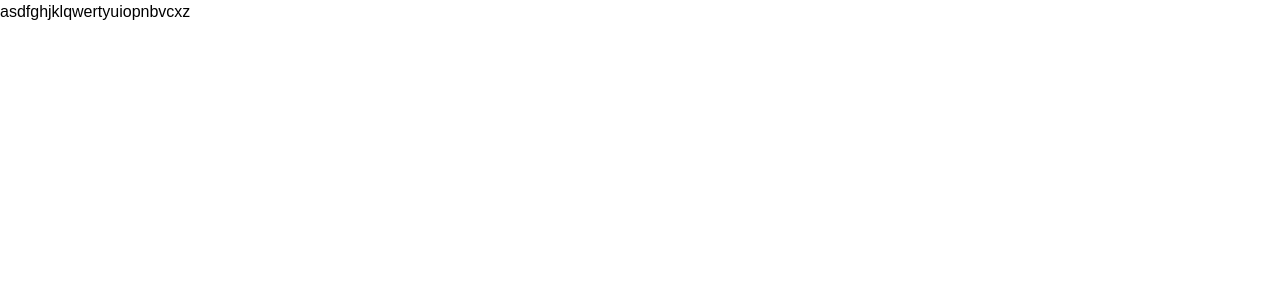
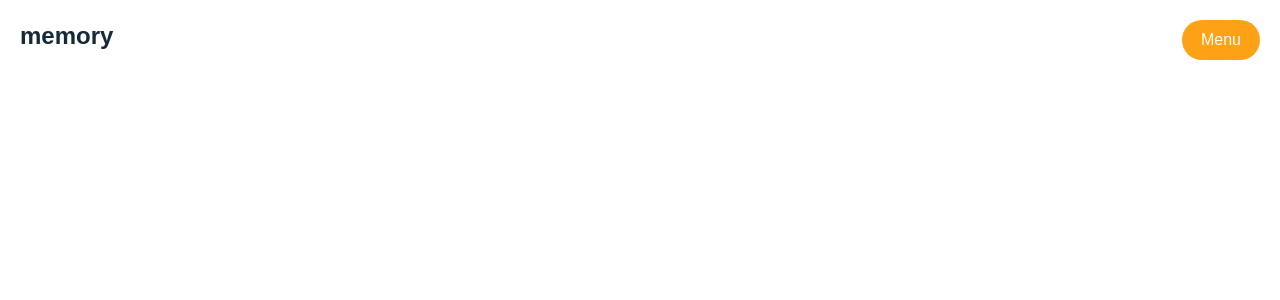
Before and after one commit to vikyij/memory-game-2, a React (Create React App) app: page / in a window 1280 px wide. Shown: the top 300 px of the page. Built offline with nearby package versions, Linux system fonts and the light colour scheme.

Commit message:
design game home page

```diff
--- a/package.json
+++ b/package.json
@@ -10,6 +10,7 @@
     "@types/node": "^16.11.25",
     "@types/react": "^17.0.39",
     "@types/react-dom": "^17.0.11",
+    "antd": "^4.18.7",
     "react": "^17.0.2",
     "react-dom": "^17.0.2",
     "react-scripts": "5.0.0",
--- a/src/App.tsx
+++ b/src/App.tsx
@@ -1,11 +1,8 @@
 import React from 'react'
+import Home from './pages/home'
 
 const GameApp = () => {
-  return (
-    <div>
-      <p>asdfghjklqwertyuiopnbvcxz</p>
-    </div>
-  )
+  return <Home />
 }
 
 export default GameApp
--- a/src/assets/styles/index.css
+++ b/src/assets/styles/index.css
@@ -7,13 +7,7 @@
 body {
   margin: 0;
   font-family: 'Atkinson Hyperlegible', sans-serif;
-  font-family: 'Rubik', sans-serif;
   -webkit-font-smoothing: antialiased;
   -moz-osx-font-smoothing: grayscale;
   box-sizing: border-box;
 }
-
-code {
-  font-family: 'Atkinson Hyperlegible', sans-serif;
-  font-family: 'Rubik', sans-serif;
-}
--- /dev/null
+++ b/src/components/button/index.tsx
@@ -0,0 +1,29 @@
+interface ButtonProps {
+  width: string
+  height: string
+  bgcolor: string
+  textcolor: string
+  children: string
+  marginRight?: string
+}
+
+export const ButtonComponent: React.FC<ButtonProps> = ({
+  width,
+  height,
+  bgcolor,
+  textcolor,
+  children,
+  marginRight,
+}) => {
+  const btnStyle = {
+    width,
+    height,
+    backgroundColor: bgcolor,
+    color: textcolor,
+    border: '0',
+    borderRadius: '26px',
+    marginRight: marginRight || '0px',
+  }
+
+  return <button style={btnStyle}>{children}</button>
+}
--- /dev/null
+++ b/src/components/selected-game/index.tsx
@@ -0,0 +1,20 @@
+import { ButtonComponent } from '../button'
+import './selected-game.css'
+
+const SelectedGame = () => {
+  return (
+    <div className='Nav'>
+      <h1 className='font-bold text-dark-blue text-2xl mb-10'>memory</h1>
+      <ButtonComponent
+        width='78px'
+        height='40px'
+        bgcolor='#FDA214'
+        textcolor='#fff'
+      >
+        Menu
+      </ButtonComponent>
+    </div>
+  )
+}
+
+export default SelectedGame
--- /dev/null
+++ b/src/components/selected-game/selected-game.css
@@ -0,0 +1,5 @@
+.Nav {
+  display: flex;
+  justify-content: space-between;
+  padding: 20px;
+}
--- /dev/null
+++ b/src/components/start-game/index.tsx
@@ -0,0 +1,92 @@
+import { ButtonComponent } from '../button'
+import './start-game.css'
+
+const StartCard = () => {
+  return (
+    <div className='bg-dark-blue w-screen h-screen flex flex-col justify-center items-center'>
+      <h1 className='font-bold text-off-white text-2xl mb-10'>memory</h1>
+
+      <div className='card-container'>
+        <div className='section-container'>
+          <h3 className='sub-heading'>Select Theme</h3>
+          <div>
+            <ButtonComponent
+              width='134px'
+              height='40px'
+              bgcolor='#304859'
+              textcolor='#FCFCFC'
+              marginRight='10px'
+            >
+              Numbers
+            </ButtonComponent>
+
+            <ButtonComponent
+              width='134px'
+              height='40px'
+              bgcolor='#BCCED9'
+              textcolor='#FCFCFC'
+            >
+              icons
+            </ButtonComponent>
+          </div>
+        </div>
+
+        <div className='section-container'>
+          <h3 className='sub-heading'>Numbers of Players</h3>
+          <div>
+            {[...Array(4)].map((item, index) => {
+              return (
+                <ButtonComponent
+                  width='62px'
+                  height='40px'
+                  bgcolor='#304859'
+                  textcolor='#FCFCFC'
+                  marginRight='10px'
+                >
+                  {(index + 1).toString()}
+                </ButtonComponent>
+              )
+            })}
+          </div>
+        </div>
+
+        <div className='section-container'>
+          <h3 className='sub-heading'>Grid Size</h3>
+          <div>
+            <ButtonComponent
+              width='134px'
+              height='40px'
+              bgcolor='#304859'
+              textcolor='#FCFCFC'
+              marginRight='10px'
+            >
+              4x4
+            </ButtonComponent>
+
+            <ButtonComponent
+              width='134px'
+              height='40px'
+              bgcolor='#BCCED9'
+              textcolor='#FCFCFC'
+            >
+              6x6
+            </ButtonComponent>
+          </div>
+        </div>
+
+        <div style={{ marginTop: '20px' }}>
+          <ButtonComponent
+            width='279px'
+            height='48px'
+            bgcolor='#FDA214'
+            textcolor='#FCFCFC'
+          >
+            Numbers
+          </ButtonComponent>
+        </div>
+      </div>
+    </div>
+  )
+}
+
+export default StartCard
--- /dev/null
+++ b/src/components/start-game/start-game.css
@@ -0,0 +1,23 @@
+.card-container {
+  width: 327px;
+height: 386px;
+background: #FCFCFC;
+border-radius: 10px;
+display: flex;
+    flex-direction: column;
+    align-items: center;
+    padding: 4px 0px;
+}
+
+.section-container {
+  margin: 10px auto;
+}
+
+.sub-heading {
+  font-weight: bold;
+font-size: 15px;
+line-height: 19px;
+color: #7191A5;
+margin: 9px auto;
+
+}
--- /dev/null
+++ b/src/pages/home/home.css
@@ -0,0 +1,3 @@
+.home-container {
+
+}
--- a/src/pages/home/index.tsx
+++ b/src/pages/home/index.tsx
@@ -1,6 +1,10 @@
 import React from 'react'
+import StartCard from '../../components/start-game'
+import Game from '../../components/selected-game'
+
+import './home.css'
 
 const Home = () => {
-  return <h1 className='bg-dark-blue text-white font-bold underline'>Home</h1>
+  return <Game />
 }
 export default Home
--- a/tailwind.config.js
+++ b/tailwind.config.js
@@ -2,10 +2,16 @@ module.exports = {
   content: ['./src/**/*.{js,jsx,ts,tsx}'],
   theme: {
     extend: {},
+    colors: {
+      'dark-blue': '#152938',
+      white: '#ffffff',
+      'off-white': '#FCFCFC',
+    },
+    screens: {
+      sm: '500px',
+      md: '768px',
+    },
   },
-  colors: {
-    'dark-blue': '#152938',
-    white: '#ffffff',
-  },
+
   plugins: [],
 }
```
Also changed, not shown: 1 other file (tests, documents, lock files or other folders).
